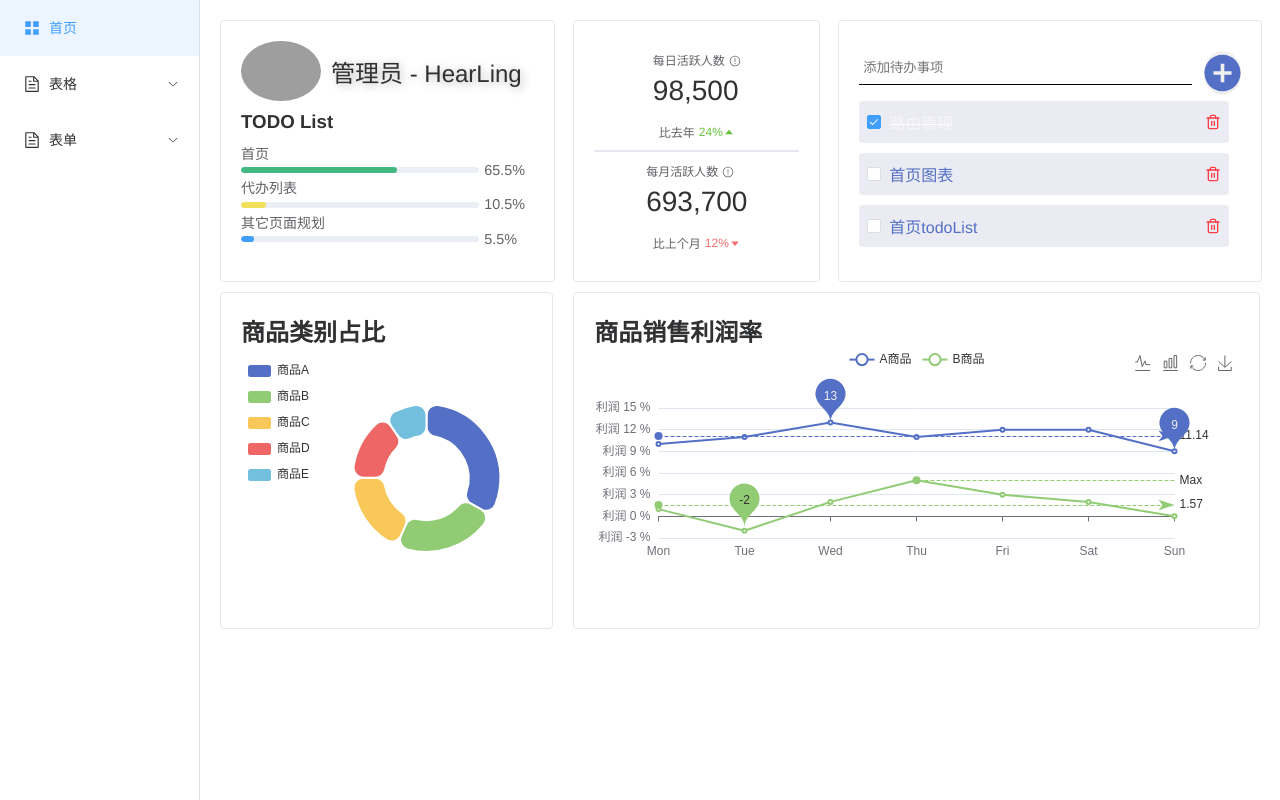
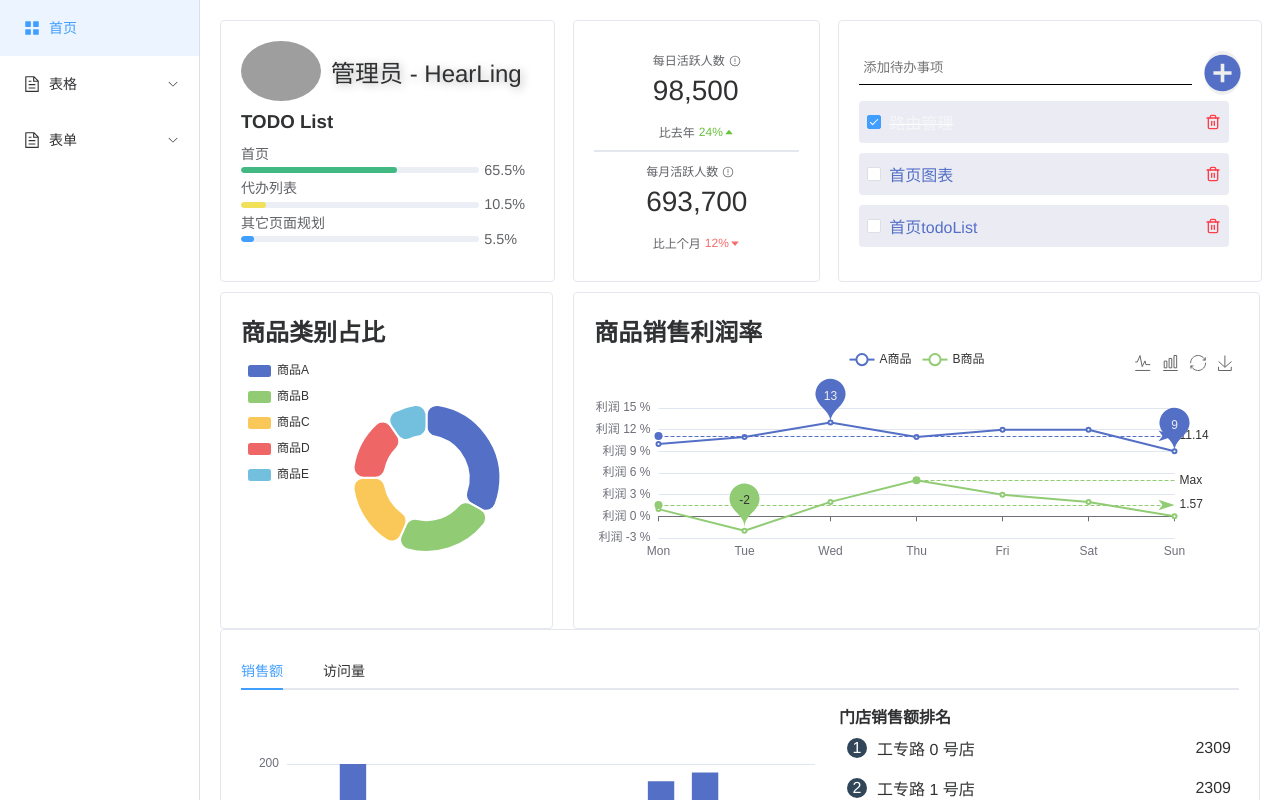
Before and after one commit to chovue/vue3-management-system, a Vue app: page /dashboard in a window 1280 px wide. Built offline with nearby package versions, Linux system fonts and the light colour scheme; sample sign-in values are in the browser's storage; grey boxes are pictures that could not be loaded.

Commit message:
feat(dashboard): add data analysis histogram

```diff
--- a/src/views/Dashboard.vue
+++ b/src/views/Dashboard.vue
@@ -1,18 +1,25 @@
 <script setup lang="ts">
-
-
-import * as echarts from 'echarts'
-import { onMounted, ref } from 'vue';
+import * as echarts from 'echarts';
+import { onMounted, onUpdated, ref } from 'vue';
 import Card from '../components/Card.vue';
 import TodoList from '../components/TodoList.vue';
 import Statistic from '@/components/Statistic.vue';
+import type { TabsPaneContext } from 'element-plus';
 
 const pie = ref();
 const line = ref();
+const histogram = ref();
+
+const activeName = ref('sales');
+
+const tabName: { [key: string]: string } = {
+  sales: '销售额',
+  visits: '访问量',
+};
 
 const option: echarts.EChartsOption = {
   tooltip: {
-    trigger: 'item'
+    trigger: 'item',
   },
   legend: {
     orient: 'vertical',
@@ -24,26 +31,26 @@ const option: echarts.EChartsOption = {
       name: '销售额',
       type: 'pie',
       radius: ['40%', '70%'],
-      left: "80px",
+      left: '80px',
       avoidLabelOverlap: false,
       itemStyle: {
         borderRadius: 10,
         borderColor: '#fff',
-        borderWidth: 2
+        borderWidth: 2,
       },
       label: {
         show: false,
-        position: 'center'
+        position: 'center',
       },
       emphasis: {
         label: {
           show: true,
           fontSize: 32,
-          fontWeight: 'bold'
-        }
+          fontWeight: 'bold',
+        },
       },
       labelLine: {
-        show: false
+        show: false,
       },
       data: [
         { value: 1048, name: '商品A' },
@@ -51,13 +58,13 @@ const option: echarts.EChartsOption = {
         { value: 580, name: '商品C' },
         { value: 484, name: '商品D' },
         { value: 300, name: '商品E' },
-      ]
-    }
-  ]
-}
+      ],
+    },
+  ],
+};
 const option2: echarts.EChartsOption = {
   tooltip: {
-    trigger: 'axis'
+    trigger: 'axis',
   },
   legend: {},
   toolbox: {
@@ -65,23 +72,23 @@ const option2: echarts.EChartsOption = {
     feature: {
       magicType: { type: ['line', 'bar'] },
       restore: {},
-      saveAsImage: {}
-    }
+      saveAsImage: {},
+    },
   },
   xAxis: {
     type: 'category',
     boundaryGap: false,
-    data: ['Mon', 'Tue', 'Wed', 'Thu', 'Fri', 'Sat', 'Sun']
+    data: ['Mon', 'Tue', 'Wed', 'Thu', 'Fri', 'Sat', 'Sun'],
   },
   yAxis: {
     type: 'value',
     nameTextStyle: {
       align: 'left',
-      verticalAlign: 'middle'
+      verticalAlign: 'middle',
     },
     axisLabel: {
-      formatter: '利润 {value} %'
-    }
+      formatter: '利润 {value} %',
+    },
   },
   series: [
     {
@@ -91,19 +98,19 @@ const option2: echarts.EChartsOption = {
       markPoint: {
         data: [
           { type: 'max', name: 'Max' },
-          { type: 'min', name: 'Min' }
-        ]
+          { type: 'min', name: 'Min' },
+        ],
       },
       markLine: {
-        data: [{ type: 'average', name: 'Avg' }]
-      }
+        data: [{ type: 'average', name: 'Avg' }],
+      },
     },
     {
       name: 'B商品',
       type: 'line',
       data: [1, -2, 2, 5, 3, 2, 0],
       markPoint: {
-        data: [{ name: '周最低', value: -2, xAxis: 1, yAxis: -1.5 }]
+        data: [{ name: '周最低', value: -2, xAxis: 1, yAxis: -1.5 }],
       },
       markLine: {
         data: [
@@ -112,32 +119,178 @@ const option2: echarts.EChartsOption = {
             {
               symbol: 'none',
               x: '90%',
-              yAxis: 'max'
+              yAxis: 'max',
             },
             {
               symbol: 'circle',
               label: {
                 position: 'start',
-                formatter: 'Max'
+                formatter: 'Max',
               },
               type: 'max',
-              name: '最高点'
-            }
-          ]
-        ]
-      }
-    }
-  ]
+              name: '最高点',
+            },
+          ],
+        ],
+      },
+    },
+  ],
 };
+
+const optionSales: echarts.EChartsOption = {
+  tooltip: {
+    trigger: 'axis',
+    axisPointer: {
+      type: 'shadow',
+    },
+  },
+  grid: {
+    left: '3%',
+    right: '4%',
+    bottom: '3%',
+    containLabel: true,
+  },
+  xAxis: [
+    {
+      type: 'category',
+      data: [
+        '1月',
+        '2月',
+        '3月',
+        '4月',
+        '5月',
+        '6月',
+        '7月',
+        '8月',
+        '9月',
+        '10月',
+        '11月',
+        '12月',
+      ],
+      axisTick: {
+        alignWithLabel: true,
+      },
+    },
+  ],
+  yAxis: [
+    {
+      type: 'value',
+    },
+  ],
+  series: [
+    {
+      name: '销售额',
+      type: 'bar',
+      barWidth: '60%',
+      data: [120, 200, 150, 80, 70, 110, 130, 140, 180, 190, 100, 90],
+    },
+  ],
+};
+
+const optionVisits: echarts.EChartsOption = {
+  tooltip: {
+    trigger: 'axis',
+    axisPointer: {
+      type: 'shadow',
+    },
+  },
+  grid: {
+    left: '3%',
+    right: '4%',
+    bottom: '3%',
+    containLabel: true,
+  },
+  xAxis: [
+    {
+      type: 'category',
+      data: [
+        '1月',
+        '2月',
+        '3月',
+        '4月',
+        '5月',
+        '6月',
+        '7月',
+        '8月',
+        '9月',
+        '10月',
+        '11月',
+        '12月',
+      ],
+      axisTick: {
+        alignWithLabel: true,
+      },
+    },
+  ],
+  yAxis: [
+    {
+      type: 'value',
+    },
+  ],
+  series: [
+    {
+      name: '访问量',
+      type: 'bar',
+      barWidth: '60%',
+      data: [
+        8034, 12230, 11042, 7054, 6032, 9560, 10350, 15620, 15460, 14360, 8090,
+        7490,
+      ],
+    },
+  ],
+};
+
+const storeData = [
+  {
+    name: '工专路 0 号店',
+    value: 2309,
+  },
+  {
+    name: '工专路 1 号店',
+    value: 2309,
+  },
+  {
+    name: '工专路 2 号店',
+    value: 2309,
+  },
+  {
+    name: '工专路 3 号店',
+    value: 2309,
+  },
+  {
+    name: '工专路 4 号店',
+    value: 2309,
+  },
+  {
+    name: '工专路 5 号店',
+    value: 2309,
+  },
+];
+
+let myHistogram: echarts.ECharts;
 
 onMounted(() => {
   const myPie = echarts.init(pie.value);
   const myLine = echarts.init(line.value);
+  myHistogram = echarts.init(histogram.value);
 
   myPie.setOption(option);
-  myLine.setOption(option2)
-})
+  myLine.setOption(option2);
+  myHistogram.setOption(optionSales);
+});
 
+const handleClick = (tab: TabsPaneContext, event: Event) => {
+  console.log(tab, event);
+  if (tab.props.name === 'sales') {
+    myHistogram.clear();
+    myHistogram.setOption(optionSales);
+    console.log('销售额');
+  } else if (tab.props.name === 'visits') {
+    myHistogram.clear();
+    myHistogram.setOption(optionVisits);
+    console.log('访问量');
+  }
+};
 </script>
 <template>
   <div>
@@ -164,14 +317,43 @@ onMounted(() => {
           <h2>商品类别占比</h2>
           <div class="pie-container" ref="pie"></div>
         </el-card>
-
       </el-col>
       <el-col :span="16">
         <el-card shadow="hover">
           <h2>商品销售利润率</h2>
           <div class="line-container" ref="line"></div>
         </el-card>
-
+      </el-col>
+    </el-row>
+    <el-row :gutter="20">
+      <el-col :span="24">
+        <el-card shadow="hover">
+          <el-tabs
+            v-model="activeName"
+            class="demo-tabs"
+            @tab-click="handleClick"
+          >
+            <el-tab-pane label="销售额" name="sales" />
+            <el-tab-pane label="访问量" name="visits" />
+            <div class="data-analysis-container">
+              <div class="histogram-container" ref="histogram"></div>
+              <div class="rank">
+                <h4>门店{{ tabName[activeName] }}排名</h4>
+                <ul v-for="(item, index) in storeData" :key="item.name">
+                  <li>
+                    <span
+                      class="rankingItemNumber"
+                      :class="{ top: index < 3 }"
+                      >{{ index + 1 }}</span
+                    >
+                    <span class="rankingItemName"> {{ item.name }}</span>
+                    <span>{{ item.value }}</span>
+                  </li>
+                </ul>
+              </div>
+            </div>
+          </el-tabs>
+        </el-card>
       </el-col>
     </el-row>
     <!-- <TheWelcome /> -->
@@ -198,4 +380,50 @@ onMounted(() => {
 .line-container {
   height: 260px;
 }
+
+.data-analysis-container {
+  height: 260px;
+  display: flex;
+  flex-direction: row;
+  justify-content: flex-start;
+  flex-wrap: nowrap;
+}
+
+.rank {
+  height: 260px;
+  width: 400px;
+}
+
+.histogram-container {
+  height: 260px;
+  flex-grow: 1;
+}
+
+ul {
+  list-style: none;
+  padding: 5px;
+  li {
+    padding: 3px;
+    display: flex;
+    align-items: center;
+    .rankingItemNumber {
+      display: inline-block;
+      width: 20px;
+      height: 20px;
+      line-height: 20px;
+      color: #000;
+      text-align: center;
+      border-radius: 50%;
+      background-color: #fafafa;
+      margin-right: 10px;
+    }
+    .top {
+      background-color: #314659;
+      color: #fff;
+    }
+    .rankingItemName {
+      flex-grow: 1;
+    }
+  }
+}
 </style>
```
